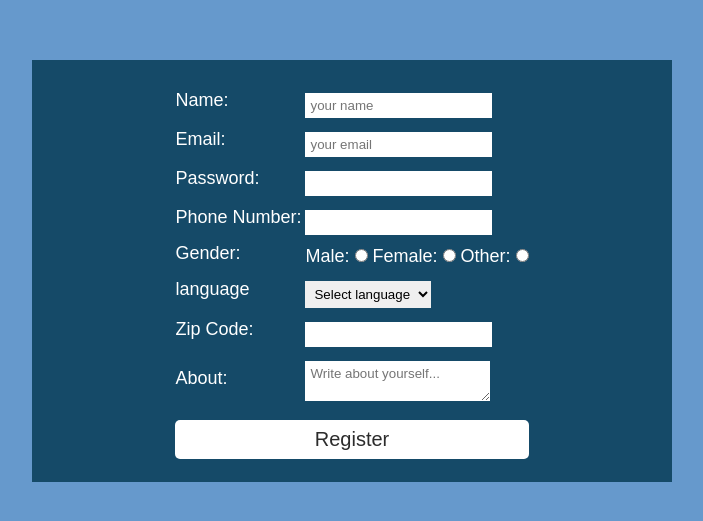
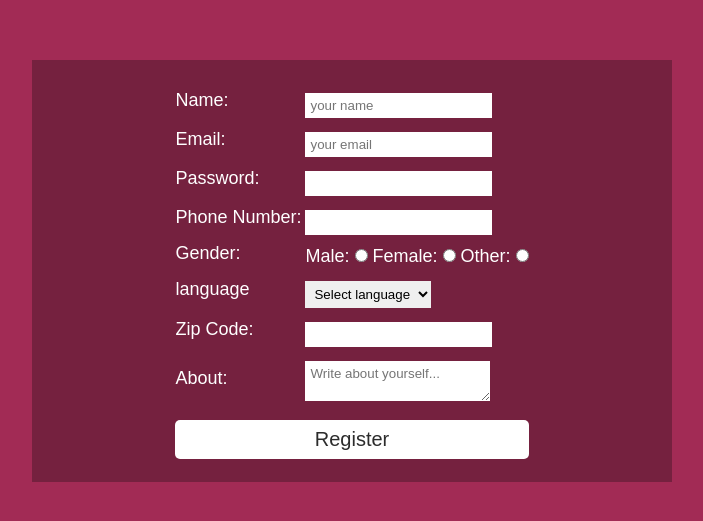
Before and after one commit to pravargupta/EthnusMernAssignment1, a plain HTML site: page CSS/Task7.html in a window 1280 px wide. Shown: the part 129-650 px from the top of the page, without its empty margins (288-991 px from the left). Drawn offline with Linux system fonts and the light colour scheme.

Commit message:
Update Task7.html

```diff
--- a/CSS/Task7.html
+++ b/CSS/Task7.html
@@ -17,7 +17,7 @@
           align-items: center;
           flex-direction: column;
           height: 100vh;
-          background-color: #6699cc;
+          background-color: #a22b55;
         }
 
         .container h1 {
@@ -34,7 +34,7 @@
           color: rgb(255, 255, 255);
           font-size: 18px;
           font-family: sans-serif;
-          background-color: #154a68;
+          background-color: #75213f;
           padding: 20px;
         }
 
```
